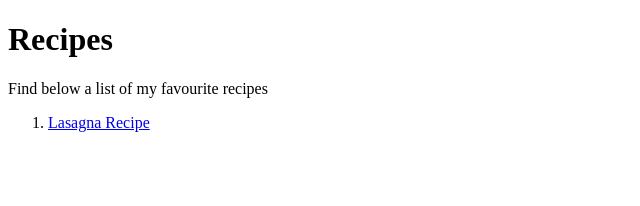
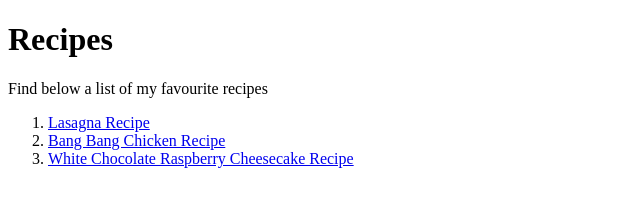
Before and after one commit to ptmlewis/odin-recipes, a plain HTML site: page index.html in a window 1280 px wide. Shown: the whole page, without its empty margins (0-640 px from the left). Drawn offline with Linux system fonts and the light colour scheme.

Commit message:
added bang bang chicken and raspberry cheesecake images and added them to home page navigation list

```diff
--- a/index.html
+++ b/index.html
@@ -10,6 +10,9 @@
         <p>Find below a list of my favourite recipes</p>
         <ol>
             <li><a href="./odin-recipes/lasagna.html">Lasagna Recipe</a></li>
+            <li><a href="./odin-recipes/bang-bang-chicken.html">Bang Bang Chicken Recipe</a></li>
+            <li><a href="./odin-recipes/white-chocolate-cheesecake.html">White Chocolate Raspberry Cheesecake Recipe</a></li>
+
         </ol>
     </body>
 </html>
```
Also changed, not shown: images/bang-bang-chicken.jpg (added), images/white-chocolate-raspberry-cheesecake.jpg (added).
